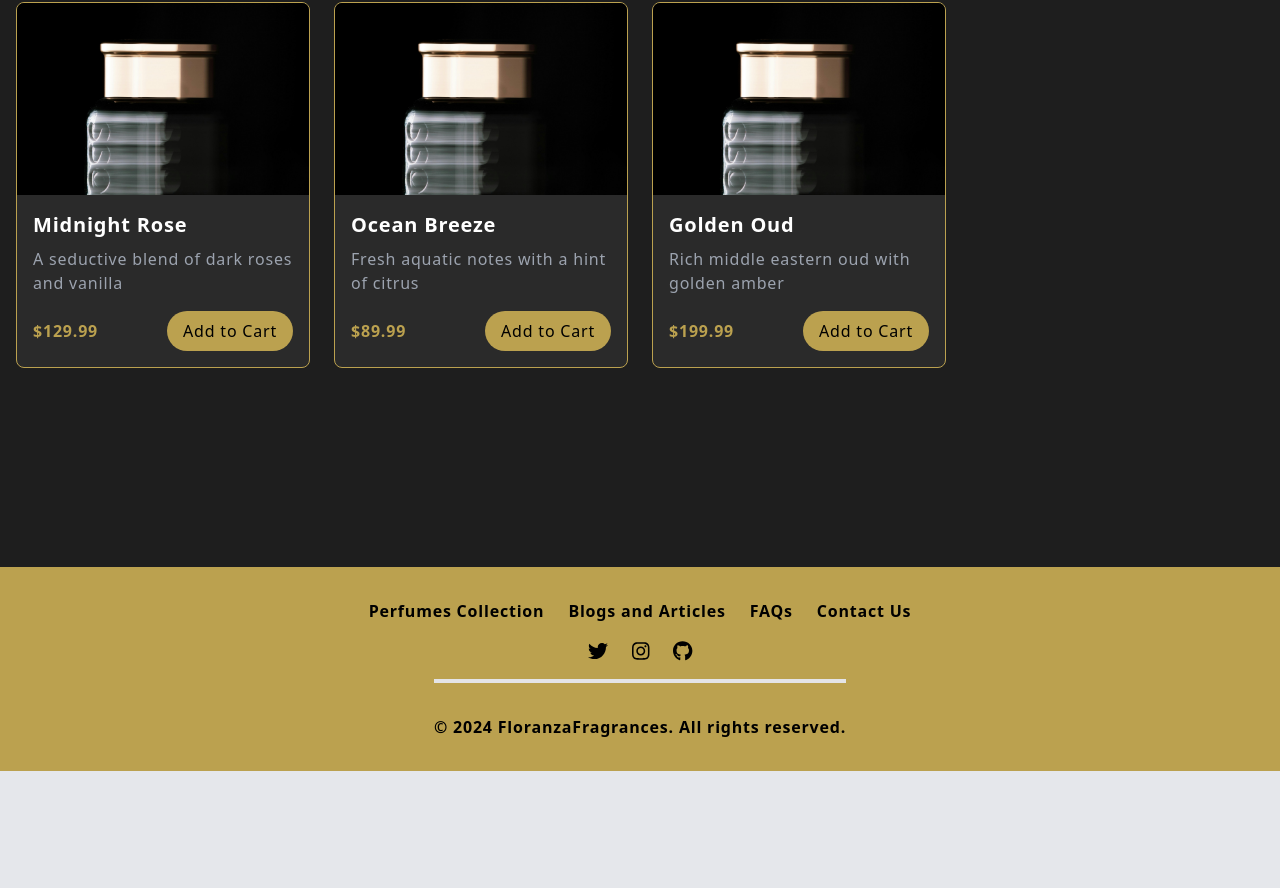
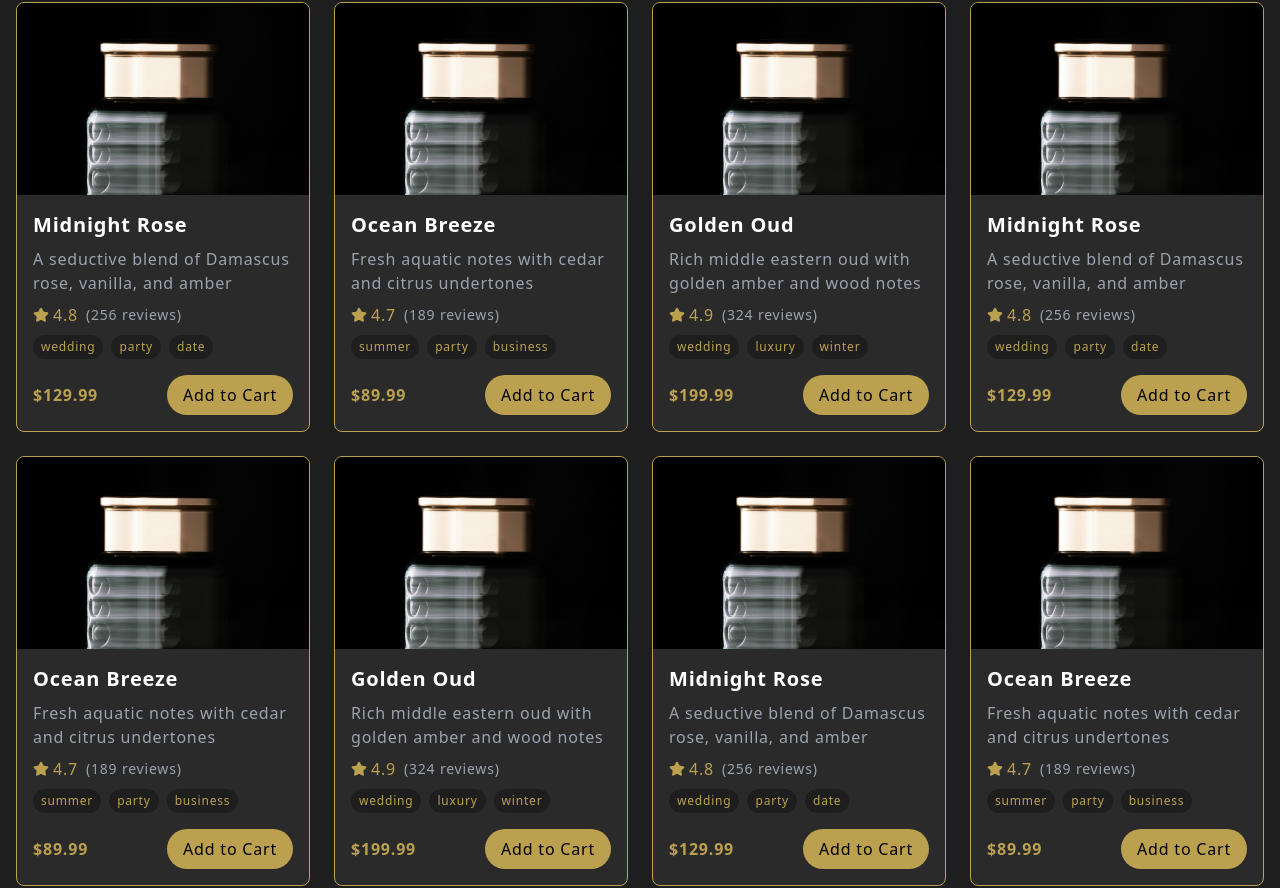
Before and after one commit to Mati-Shaikh/Floranza_Frontend, a Next.js app: page /test in a window 1280 px wide. Shown: the part 1033-1921 px from the top of the page. Before the commit the page ends 1804 px from the top, so only its background shows below. Built offline with nearby package versions, Linux system fonts and the light colour scheme.

Commit message:
Update Perfume Schema Section

```diff
--- a/components/perfumeShop.js
+++ b/components/perfumeShop.js
@@ -1,5 +1,5 @@
 import React, { useState } from 'react';
-import { Search, Filter, ShoppingCart, X } from 'lucide-react';
+import { Search, Filter, Star, ShoppingCart, X } from 'lucide-react';
 
 // Sample perfume data
 const perfumes = [
@@ -7,24 +7,136 @@ const perfumes = [
     id: 1,
     name: "Midnight Rose",
     price: 129.99,
-    description: "A seductive blend of dark roses and vanilla",
+    description: "A seductive blend of Damascus rose, vanilla, and amber",
+    rating: 4.8,
+    reviews: 256,
+    category: 'women',
+    events: ['wedding', 'party', 'date'],
     image: "/perfume2.jpg"
   },
   {
     id: 2,
     name: "Ocean Breeze",
     price: 89.99,
-    description: "Fresh aquatic notes with a hint of citrus",
+    description: "Fresh aquatic notes with cedar and citrus undertones",
+    rating: 4.7,
+    reviews: 189,
+    category: 'men',
+    events: ['summer', 'party', 'business'],
     image: "/perfume2.jpg"
   },
   {
     id: 3,
     name: "Golden Oud",
     price: 199.99,
-    description: "Rich middle eastern oud with golden amber",
+    description: "Rich middle eastern oud with golden amber and wood notes",
+    rating: 4.9,
+    reviews: 324,
+    category: 'luxury',
+    events: ['wedding', 'luxury', 'winter'],
+    image: "/perfume2.jpg"
+  },
+  {
+    id: 4,
+    name: "Midnight Rose",
+    price: 129.99,
+    description: "A seductive blend of Damascus rose, vanilla, and amber",
+    rating: 4.8,
+    reviews: 256,
+    category: 'women',
+    events: ['wedding', 'party', 'date'],
+    image: "/perfume2.jpg"
+  },
+  {
+    id: 5,
+    name: "Ocean Breeze",
+    price: 89.99,
+    description: "Fresh aquatic notes with cedar and citrus undertones",
+    rating: 4.7,
+    reviews: 189,
+    category: 'men',
+    events: ['summer', 'party', 'business'],
+    image: "/perfume2.jpg"
+  },
+  {
+    id: 6,
+    name: "Golden Oud",
+    price: 199.99,
+    description: "Rich middle eastern oud with golden amber and wood notes",
+    rating: 4.9,
+    reviews: 324,
+    category: 'luxury',
+    events: ['wedding', 'luxury', 'winter'],
+    image: "/perfume2.jpg"
+  },
+  {
+    id: 7,
+    name: "Midnight Rose",
+    price: 129.99,
+    description: "A seductive blend of Damascus rose, vanilla, and amber",
+    rating: 4.8,
+    reviews: 256,
+    category: 'women',
+    events: ['wedding', 'party', 'date'],
+    image: "/perfume2.jpg"
+  },
+  {
+    id: 8,
+    name: "Ocean Breeze",
+    price: 89.99,
+    description: "Fresh aquatic notes with cedar and citrus undertones",
+    rating: 4.7,
+    reviews: 189,
+    category: 'men',
+    events: ['summer', 'party', 'business'],
+    image: "/perfume2.jpg"
+  },
+  {
+    id: 9,
+    name: "Golden Oud",
+    price: 199.99,
+    description: "Rich middle eastern oud with golden amber and wood notes",
+    rating: 4.9,
+    reviews: 324,
+    category: 'luxury',
+    events: ['wedding', 'luxury', 'winter'],
+    image: "/perfume2.jpg"
+  },
+  {
+    id: 10,
+    name: "Midnight Rose",
+    price: 129.99,
+    description: "A seductive blend of Damascus rose, vanilla, and amber",
+    rating: 4.8,
+    reviews: 256,
+    category: 'women',
+    events: ['wedding', 'party', 'date'],
+    image: "/perfume2.jpg"
+  },
+  {
+    id: 11,
+    name: "Ocean Breeze",
+    price: 89.99,
+    description: "Fresh aquatic notes with cedar and citrus undertones",
+    rating: 4.7,
+    reviews: 189,
+    category: 'men',
+    events: ['summer', 'party', 'business'],
+    image: "/perfume2.jpg"
+  },
+  {
+    id: 12,
+    name: "Golden Oud",
+    price: 199.99,
+    description: "Rich middle eastern oud with golden amber and wood notes",
+    rating: 4.9,
+    reviews: 324,
+    category: 'luxury',
+    events: ['wedding', 'luxury', 'winter'],
     image: "/perfume2.jpg"
   },
 ];
+
 
 export default function PerfumeShop() {
   const [searchQuery, setSearchQuery] = useState("");
@@ -153,6 +265,21 @@ export default function PerfumeShop() {
               <div className="p-4">
                 <h3 className="text-xl font-semibold">{perfume.name}</h3>
                 <p className="text-gray-400 mt-2">{perfume.description}</p>
+                <div className="flex items-center mt-2 text-[#BBA14F]">
+                  <Star className="w-4 h-4 fill-current" />
+                  <span className="ml-1">{perfume.rating}</span>
+                  <span className="text-gray-400 text-sm ml-2">({perfume.reviews} reviews)</span>
+                </div>
+                <div className="flex flex-wrap gap-2 mt-2">
+                  {perfume.events.map((event, index) => (
+                    <span
+                      key={index}
+                      className="text-xs bg-[#1e1e1e] text-[#BBA14F] px-2 py-1 rounded-full"
+                    >
+                      {event}
+                    </span>
+                  ))}
+                </div>
                 <div className="flex justify-between items-center mt-4">
                   <span className="text-[#BBA14F] font-bold">${perfume.price}</span>
                   <button
```
